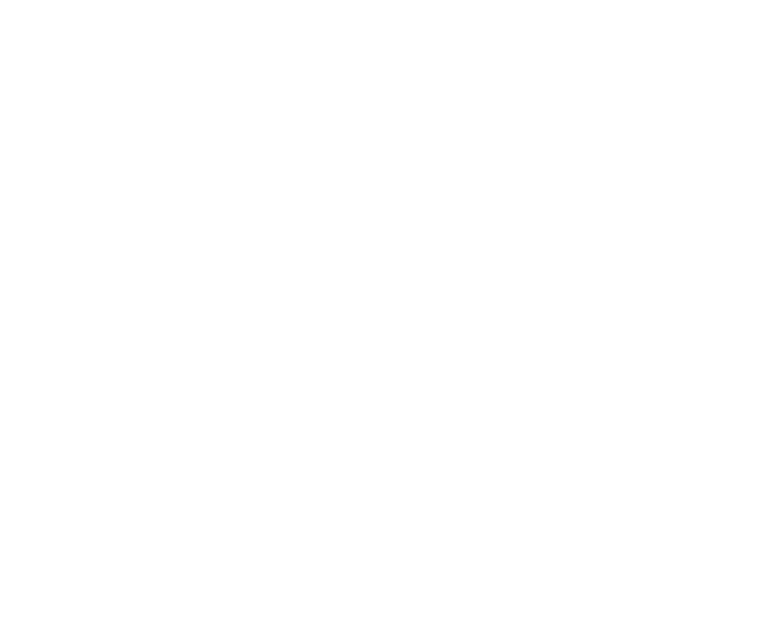
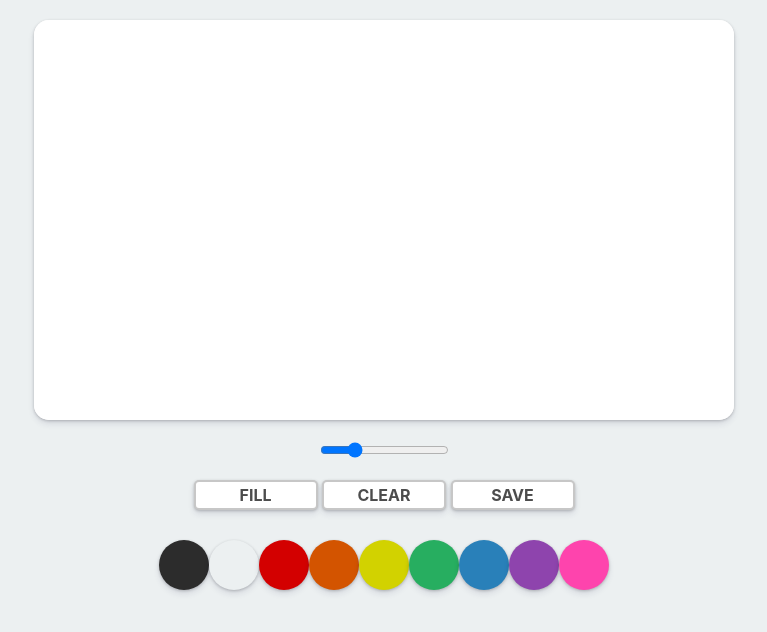
Before and after one commit to JayEom/z02-Paint, a plain HTML site: page index.html in a window 1280 px wide. Shown: the whole page, without its empty margins (256-1023 px from the left). Drawn offline with Linux system fonts and the light colour scheme.

Commit message:
complete

```diff
--- a/app.js
+++ b/app.js
@@ -0,0 +1,115 @@
+const canvas = document.getElementById("jsCanvas");
+const ctx = canvas.getContext("2d");
+
+const colors = document.getElementsByClassName("jsColor");
+const range = document.getElementById("jsRange");
+
+const mode = document.getElementById("jsMode");
+const clear = document.getElementById("jsClear");
+const save = document.getElementById("jsSave");
+
+canvas.width = 700;
+canvas.height = 400;
+
+let painting = false;
+let filling = false;
+
+function init() {
+    ctx.fillStyle ="white";
+    ctx.fillRect(0, 0, canvas.width, canvas.height);
+    ctx.strokeStyle = "#2c2c2c";
+    ctx.lineWidth = 2.5;
+}
+
+init();
+
+function stopPainting() {
+    painting = false;
+}
+
+function startPainting() {
+    painting = true;
+}
+
+function onMouseMove(event) {
+    const x = event.offsetX;
+    const y = event.offsetY;
+    if(!painting) {
+        ctx.beginPath();
+        ctx.moveTo(x,y);
+    } else {
+        ctx.lineTo(x,y);
+        ctx.stroke();
+    }
+}
+
+function onMouseDown(event) {
+    painting = true;
+}
+
+function handleColorClick(event) {
+    const color = event.target.style.backgroundColor;
+
+    if(filling) {
+        ctx.fillStyle = color;
+        ctx.fillRect(0, 0, canvas.width, canvas.height);
+    } else {
+        ctx.strokeStyle = color;
+    }
+}
+
+function handleRangeChange(event) {
+    const weight = event.target.value;
+    ctx.lineWidth = weight;
+}
+
+function handleModeClick(event) {
+    if(filling === true) {
+        filling = false;
+        mode.innerText = "fill";
+    } else {
+        filling = true;
+        mode.innerText = "paint";
+    }
+}
+
+function handleCM(event) {
+    event.preventDefault();
+}
+
+function handleSaveClick(event) {
+    const image = canvas.toDataURL();
+    const link = document.createElement("a");
+    link.href = image;
+    link.download = "PaintJS[🎨]"
+    link.click();
+}
+
+if(canvas) {
+    canvas.addEventListener("mousemove", onMouseMove);
+    canvas.addEventListener("mousedown", startPainting);
+    canvas.addEventListener("mouseup", stopPainting);
+    canvas.addEventListener("mouseleave", stopPainting);
+
+    canvas.addEventListener("contextmenu", handleCM);
+}
+
+Array.from(colors).forEach(color =>
+    color.addEventListener("click", handleColorClick)
+);
+
+if(range) {
+    range.addEventListener("input", handleRangeChange);
+}
+
+if(mode) {
+    mode.addEventListener("click", handleModeClick);
+}
+
+if(clear) {
+    clear.addEventListener("click", init);
+}
+
+if(save) {
+    save.addEventListener("click", handleSaveClick);
+}
--- a/index.html
+++ b/index.html
@@ -10,6 +10,32 @@
 	</head>
 
 	<body>
+		<canvas id="jsCanvas" class="canvas"></canvas>
+
+		<div class="controls">
+			<div class="controls__range">
+				<input type="range" id="jsRange" min="0.1" max="10.0" value="2.5" step="0.1"/>
+			</div>
+
+			<div class="controls__btns">
+				<button id="jsMode">Fill</button>
+				<button id="jsClear">Clear</button>
+				<button id="jsSave">Save</button>
+			</div>
+
+			<div class="controls__colors" id="jsColors">
+				<div class="controls__color jsColor" style="background-color: #2c2c2c;"></div>
+				<div class="controls__color jsColor" style="background-color: #ecf0f1;"></div>
+				<div class="controls__color jsColor" style="background-color: #d30000;"></div>
+				<div class="controls__color jsColor" style="background-color: #d35400;"></div>
+				<div class="controls__color jsColor" style="background-color: #d2d200;"></div>
+				<div class="controls__color jsColor" style="background-color: #27ae60;"></div>
+				<div class="controls__color jsColor" style="background-color: #2980b9;"></div>
+				<div class="controls__color jsColor" style="background-color: #8e44ad;"></div>
+				<div class="controls__color jsColor" style="background-color: #fe44ad;"></div>
+			</div>
+		</div>
+
 		<script src="app.js"></script>
 	</body>
 </html>
--- /dev/null
+++ b/reset.css
@@ -0,0 +1,48 @@
+/* http://meyerweb.com/eric/tools/css/reset/
+   v2.0 | 20110126
+   License: none (public domain)
+*/
+
+html, body, div, span, applet, object, iframe,
+h1, h2, h3, h4, h5, h6, p, blockquote, pre,
+a, abbr, acronym, address, big, cite, code,
+del, dfn, em, img, ins, kbd, q, s, samp,
+small, strike, strong, sub, sup, tt, var,
+b, u, i, center,
+dl, dt, dd, ol, ul, li,
+fieldset, form, label, legend,
+table, caption, tbody, tfoot, thead, tr, th, td,
+article, aside, canvas, details, embed,
+figure, figcaption, footer, header, hgroup,
+menu, nav, output, ruby, section, summary,
+time, mark, audio, video {
+	margin: 0;
+	padding: 0;
+	border: 0;
+	font-size: 100%;
+	font: inherit;
+	vertical-align: baseline;
+}
+/* HTML5 display-role reset for older browsers */
+article, aside, details, figcaption, figure,
+footer, header, hgroup, menu, nav, section {
+	display: block;
+}
+body {
+	line-height: 1;
+}
+ol, ul {
+	list-style: none;
+}
+blockquote, q {
+	quotes: none;
+}
+blockquote:before, blockquote:after,
+q:before, q:after {
+	content: '';
+	content: none;
+}
+table {
+	border-collapse: collapse;
+	border-spacing: 0;
+}
--- a/style.css
+++ b/style.css
@@ -0,0 +1,65 @@
+@import "reset.css";
+
+body {
+    background-color: #ecf0f1;
+    font-family: -apple-system, BlinkMacSystemFont, 'Segoe UI',
+        Roboto, Oxygen, Ubuntu, Cantarell, 'Open Sans',
+        'Helvetica Neue', sans-serif;
+    display: flex;
+    flex-direction: column;
+    align-items: center;
+    padding: 20px 0;
+}
+
+.canvas {
+    width: 700px;
+    height: 400px;
+    background-color: white;
+    border-radius: 15px;
+    box-shadow: 0 4px 6px rgba(50, 50, 93, 0.11),
+        0 1px 3px rgba(0, 0, 0, 0.22);
+}
+
+.controls {
+    margin-top: 20px;
+    display: flex;
+    flex-direction: column;
+    align-items: center;
+}
+
+.controls .controls__btns{
+    margin-bottom: 30px;
+}
+
+.controls__btns button{
+    all: unset;
+    cursor: pointer;
+    background-color: white;
+    padding: 5px 20px;
+    width: 80px;
+    text-align: center;
+    border-radius: 5px;
+    box-shadow: 0 4px 6px rgba(50, 50, 93, 0.11),
+        0 1px 3px rgba(0, 0, 0, 0.22);
+    border: 2px solid rgba(0, 0, 0, 0.22);
+    color: rgba(0, 0, 0, 0.7);
+    font-weight: 700;
+    text-transform: uppercase;
+}
+
+.controls .controls__colors{
+    display: flex;
+}
+
+.controls__colors .controls__color{
+    width: 50px;
+    height: 50px;
+    border-radius: 25px;
+    cursor: pointer;
+    box-shadow: 0 4px 6px rgba(50, 50, 93, 0.11),
+        0 1px 3px rgba(0, 0, 0, 0.22);
+}
+
+.controls .controls__range{
+    margin-bottom: 20px;
+}
```
Also changed, not shown: 1 other file.
